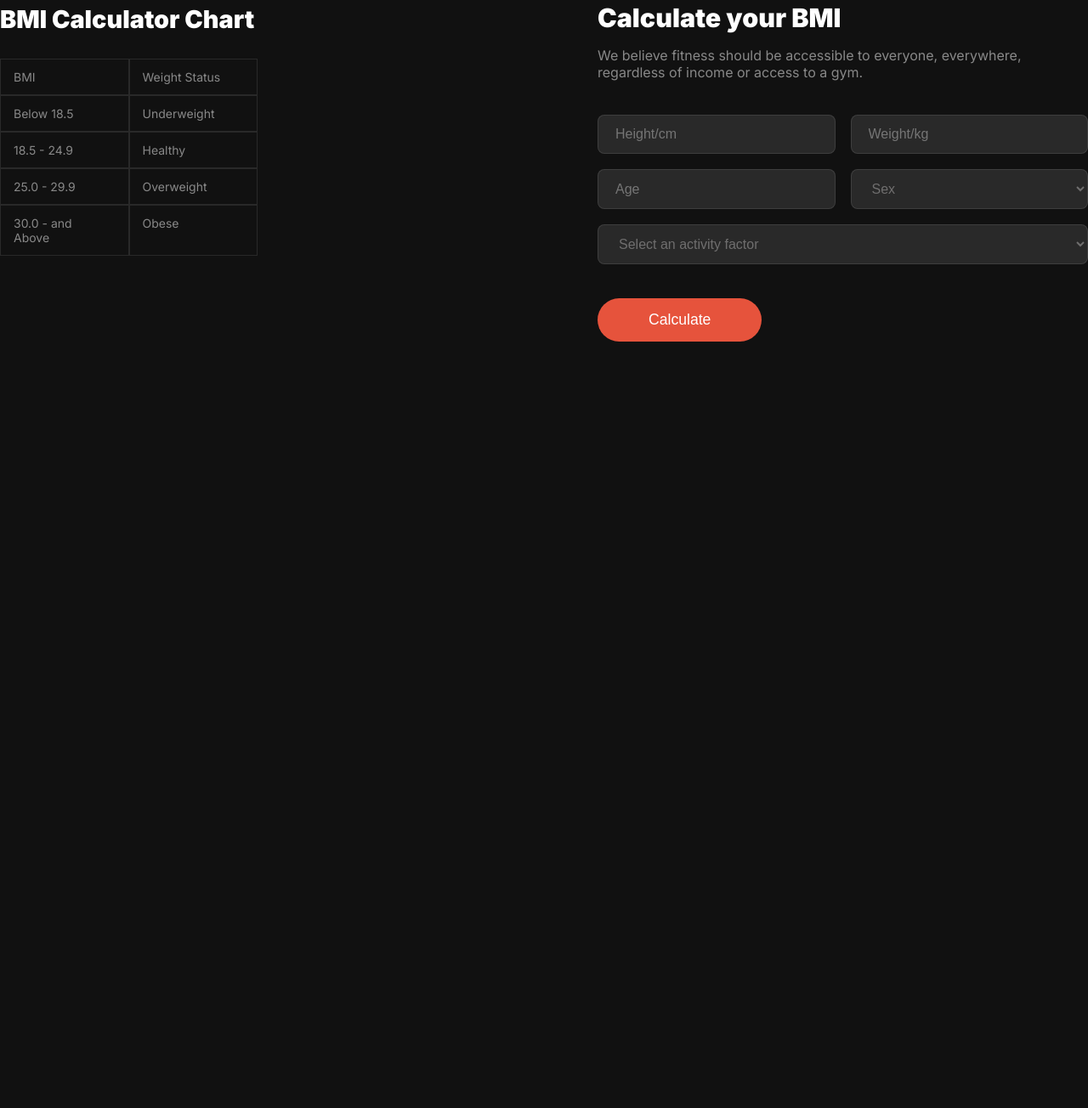
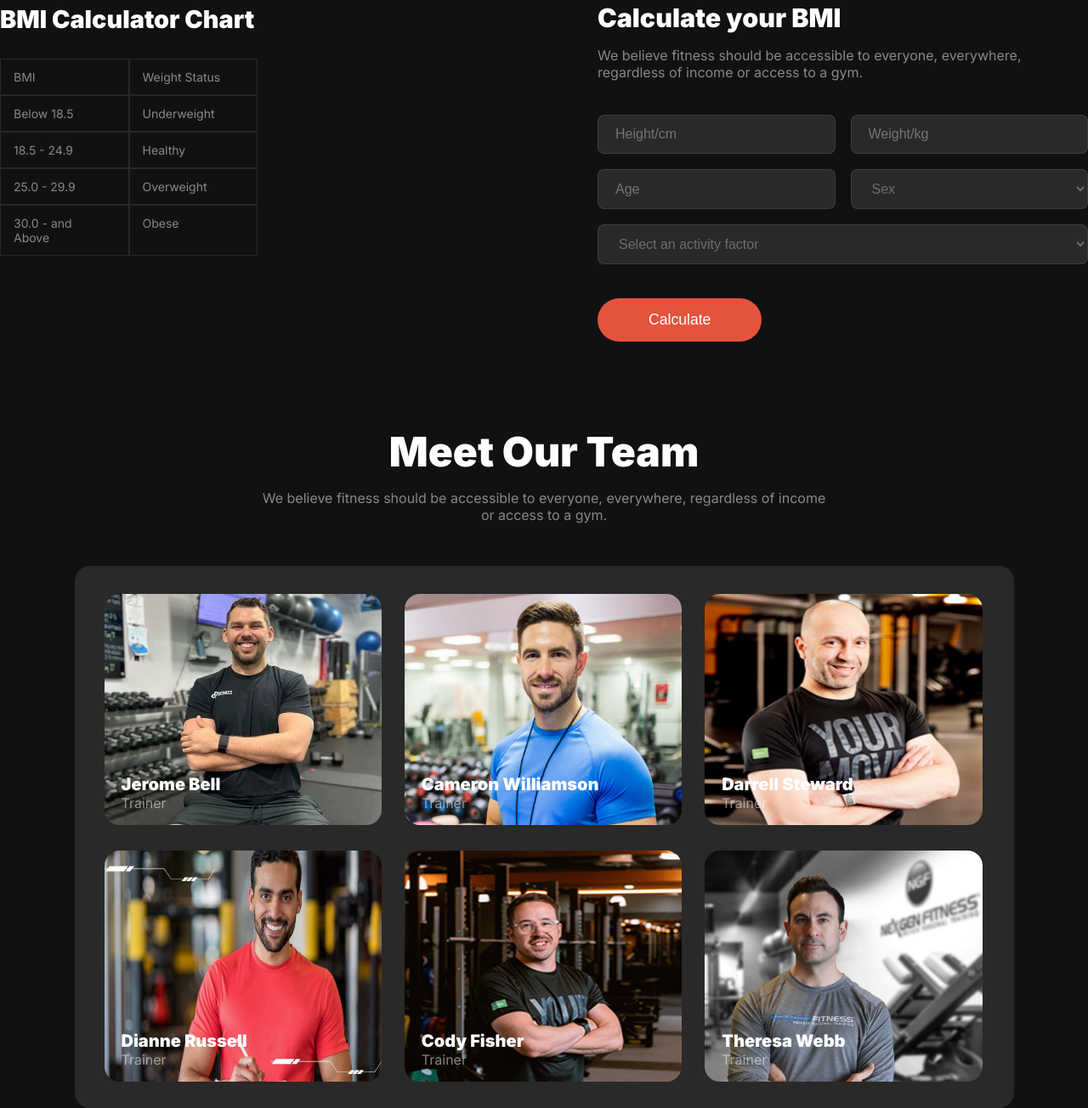
Before and after one commit to asifrahmanasif/Assignment-2, a plain HTML site: page index.html in a window 1280 px wide. Shown: the part 2073-3377 px from the top of the page at 85% size. Before the commit the page ends 2475 px from the top, so only its background shows below. Drawn offline with Linux system fonts and the light colour scheme.

Commit message:
added section 04 meet our team

```diff
--- a/index.html
+++ b/index.html
@@ -82,11 +82,12 @@
             </div>
             <img src="images/Screenshot_2.png" alt="" class="run-img">
         </section>
+        <div class="calculator-heading">
+            <h3 class="calculator-tittle">BMI Calculator</h3>
+            <p class="calculator-description">We believe fitness should be accessible to everyone, everywhere, regardless of income or access to a gym.</p>
+        </div>
         <section class="calculator">
-            <div class="calculator-heading">
-                <h3 class="calculator-tittle">BMI Calculator</h3>
-                <p class="calculator-description">We believe fitness should be accessible to everyone, everywhere, regardless of income or access to a gym.</p>
-            </div>
+
             <div class="bmi-calculator">
                 <div class="calculator-chat">
                     <h3 class="chat-tittle">BMI Calculator Chart</h3>
@@ -124,8 +125,45 @@
                     <button class="btn-calculator">Calculate</button>
                 </div>
            </div>
-
         </section>
+        <section>
+            <div class="team">
+                <h3 class="team-tittle">Meet Our Team</h3>
+                <p class="team-description">We believe fitness should be accessible to everyone, everywhere, regardless of income or access to a gym.</p>
+                <div class="meet-team">
+                    <div class="teams">
+                        <img src="images/trainer1.png" alt="" class="teams-img">
+                        <h3 class="teams-tittle">Jerome Bell</h3>
+                        <p class="teams-description">Trainer</p>
+                    </div>
+                    <div class="teams">
+                        <img src="images/trainer2.png" alt="" class="teams-img">
+                        <h3 class="teams-tittle">Cameron Williamson</h3>
+                        <p class="teams-description">Trainer</p>
+                    </div>
+                    <div class="teams">
+                        <img src="images/trainer3.png" alt="" class="teams-img">
+                        <h3 class="teams-tittle">Darrell Steward</h3>
+                        <p class="teams-description">Trainer</p>
+                    </div>
+                    <div class="teams">
+                        <img src="images/trainer4.png" alt="" class="teams-img">
+                        <h3 class="teams-tittle">Dianne Russell</h3>
+                        <p class="teams-description">Trainer</p>
+                    </div>
+                    <div class="teams">
+                        <img src="images/trainer5.png" alt="" class="teams-img">
+                        <h3 class="teams-tittle">Cody Fisher</h3>
+                        <p class="teams-description">Trainer</p>
+                    </div>
+                    <div class="teams">
+                        <img src="images/trainer6.png" alt="" class="teams-img">
+                        <h3 class="teams-tittle">Theresa Webb</h3>
+                        <p class="teams-description">Trainer</p>
+                    </div>
+                </div>
+            </div>
+       </section>
     </main>
     <footer>
 
--- a/styles/style.css
+++ b/styles/style.css
@@ -14,7 +14,6 @@ body{
     background-color: rgba(17, 17, 17, 1);
     /* background-color: rgb(32, 104, 80); */
 }
-
 
 /* header part  */
 /* navber */
@@ -359,7 +358,64 @@ option{
     background: rgb(230, 83, 60);
     margin-top: 40px;
 }
+/* section 04 meet our team */
+.team{
+    margin-top: 100px;
+}
+.team-tittle{
+    color: rgb(255, 255, 255);
+    font-size: 3rem;
+    font-weight: 900;
+    text-align: center;
+    margin: 0px;
+    margin-bottom: 15px;
+}
+.team-description{
+    color: rgba(255, 255, 255, 0.5);
+    font-size: 1rem;
+    font-weight: 400;
+    text-align: center;
+    width: 671px;
+    margin: 0 auto;
 
+}
+.meet-team{
+    width: 1060px;
+    height: 604px;
+    margin: 0 auto;
+    display: grid;
+    grid-template-columns: repeat(3, 1fr);
+    align-items: center;
+    border-radius: 18px;
+    background: rgba(255, 255, 255, 0.1);
+    margin-top: 50px;
+    padding: 10px 10px 24px 35px;
+
+}
+.teams-img{
+    width: 326.67px;
+    height: 272px;
+    border-radius: 18px;
+    background: rgba(0, 0, 0, 0.2),url(image);
+}
+.teams-tittle{
+    color: rgb(255, 255, 255);
+    font-size: 1.25rem;
+    font-weight: 900;
+    text-align: left;
+    margin: 0px;
+    margin-top: -64px;
+    margin-left: 20px;
+}
+.teams-description{
+    color: rgba(255, 255, 255, 0.5);
+    font-size: 1rem;
+    font-weight: 400;
+    text-align: left;
+    margin: 0px;
+    margin-left: 20px;
+
+}
 
 
 /* media quarry for mobile phone */
@@ -496,6 +552,30 @@ option{
     .row-2{
         grid-column: span 2;
     }
+    /* section 04 meet our team */
+    .team-tittle{
+        font-size: 2rem;
+    }
+    .team-description{
+        width: 309px;
+        margin: 0 auto;
+    }
+    .meet-team{
+        grid-template-columns: repeat(1, 1fr);
+        width: 300px;
+        height: 1850px;
+        gap: 20px;
+        padding: 10px 0px 10px 10px;
+        margin: 10px;
+        margin-left: 15px;
+        margin-right: 0px;
+    }
+    .teams-img{
+        width: 290px;
+        height: 200x;
+        margin: 0 auto;
+    }
+
 }
 
 /* medium device quarry */
@@ -579,4 +659,19 @@ option{
         margin: 0px 0px;
         margin-left: -96px;
     }
+    /* section 04 meet our team */
+    .meet-team{
+        width: 677px;
+        height: 605px;
+        /* gap: 20px; */
+        padding: 10px 0px 10px 26px;
+        margin: 10px;
+        margin-left: 32px;
+        margin-right: 0px;
+    }
+    .teams-img{
+        width: 199px;
+        height: 272x;
+        margin: 0 auto;
+    }
 }
```
